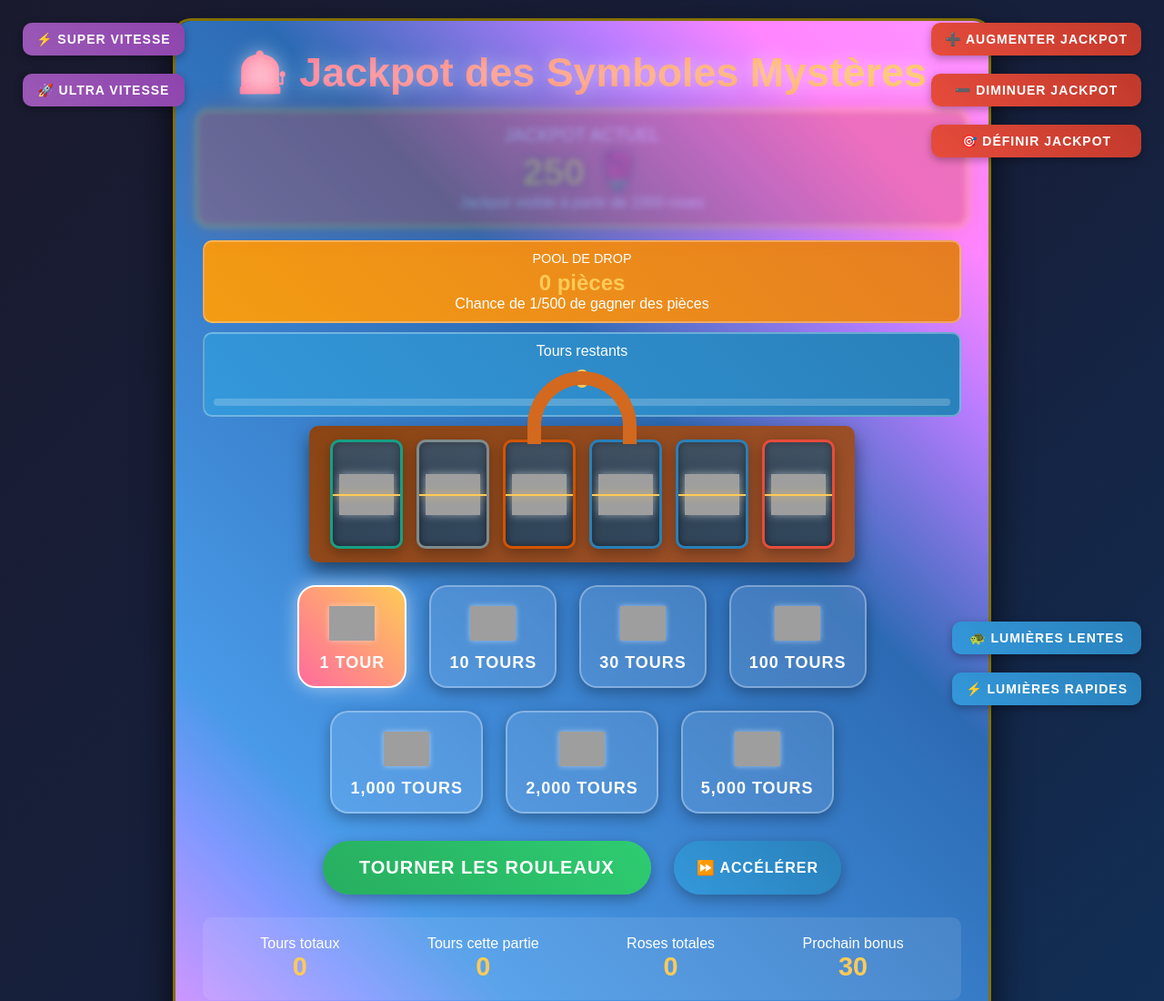
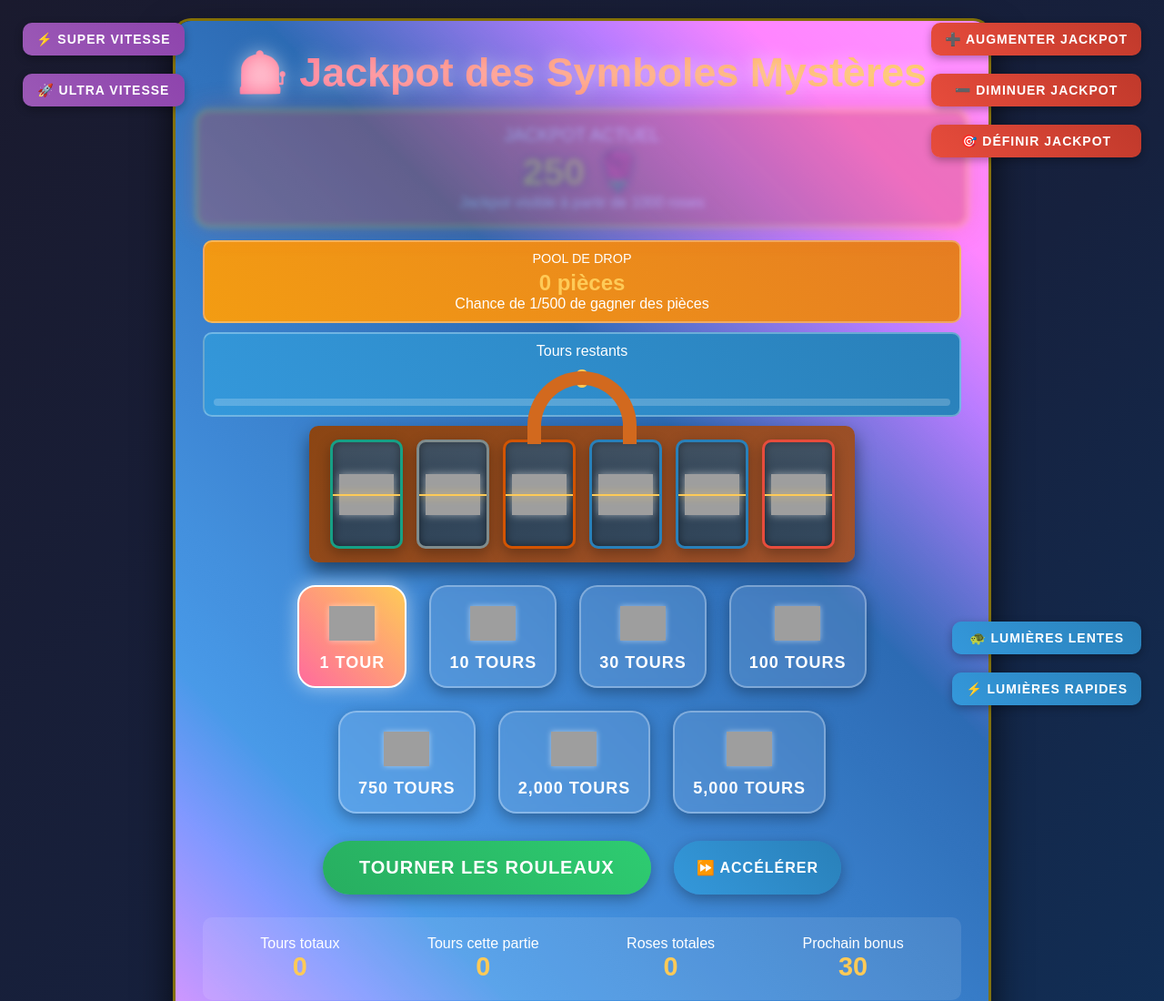
Before and after one commit to djoker99999/ELW.github.io, a plain HTML site: page index.html in a window 1280 px wide. Shown: the top 1100 px of the page at 91% size. Drawn offline with Linux system fonts and the light colour scheme; grey boxes are pictures that could not be loaded.

Commit message:
Update index.html

```diff
--- a/index.html
+++ b/index.html
@@ -1221,9 +1221,9 @@
         </button>
       </div>
       <div class="attack-modes-row">
-        <button id="mode1000" class="attack-mode-btn">
-          <img src="https://i.ibb.co/nNy17WfL/IMG-6065.png" alt="Mini Gun - 1000 tours" class="attack-mode-image">
-          <div>1,000 tours</div>
+        <button id="mode750" class="attack-mode-btn"> <!-- CORRECTION : mode1000 devient mode750 -->
+          <img src="https://i.ibb.co/nNy17WfL/IMG-6065.png" alt="Mini Gun - 750 tours" class="attack-mode-image">
+          <div>750 tours</div> <!-- CORRECTION : 1000 tours devient 750 tours -->
         </button>
         <button id="mode2000" class="attack-mode-btn">
           <img src="https://i.ibb.co/JMPfpWV/IMG-5851.png" alt="Galaxie - 2000 tours" class="attack-mode-image">
@@ -2402,7 +2402,7 @@
     document.getElementById("mode10").addEventListener("click", () => setAttackMode(10));
     document.getElementById("mode30").addEventListener("click", () => setAttackMode(30));
     document.getElementById("mode100").addEventListener("click", () => setAttackMode(100));
-    document.getElementById("mode1000").addEventListener("click", () => setAttackMode(1000));
+    document.getElementById("mode750").addEventListener("click", () => setAttackMode(750)); // CORRECTION : mode1000 devient mode750
     document.getElementById("mode2000").addEventListener("click", () => setAttackMode(2000));
     document.getElementById("mode5000").addEventListener("click", () => setAttackMode(5000));
 
@@ -2424,7 +2424,7 @@
       }
 
       if (e.key >= '1' && e.key <= '7') {
-        const modes = [1, 10, 30, 100, 1000, 2000, 5000];
+        const modes = [1, 10, 30, 100, 750, 2000, 5000]; // CORRECTION : 1000 devient 750
         const index = parseInt(e.key) - 1;
         if (index < modes.length) {
           setAttackMode(modes[index]);
```
